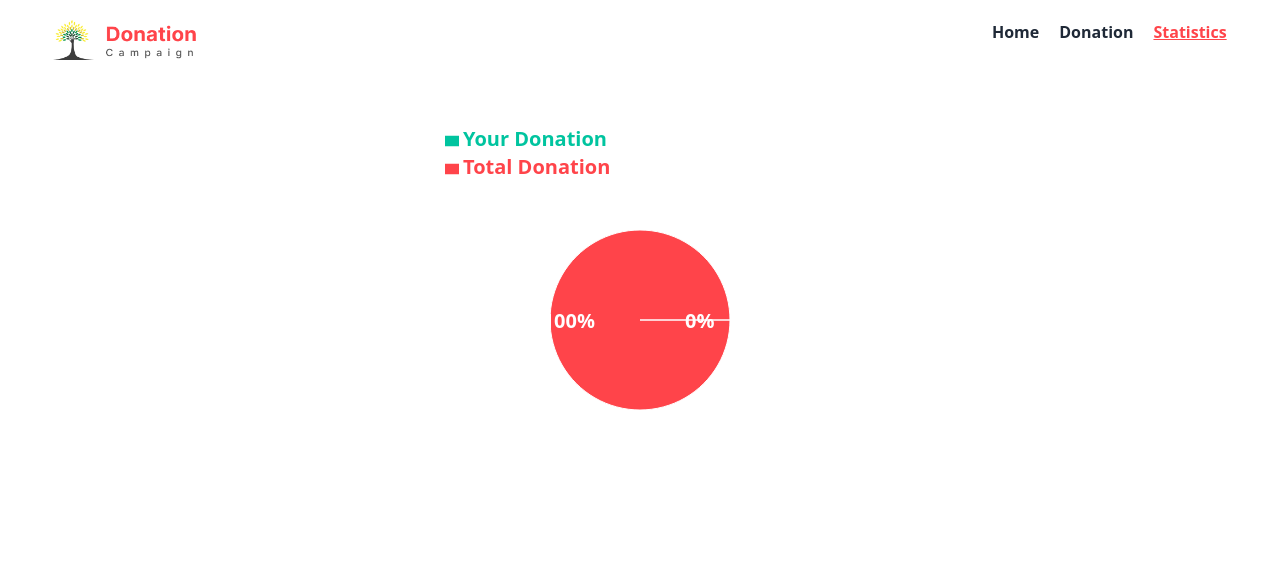
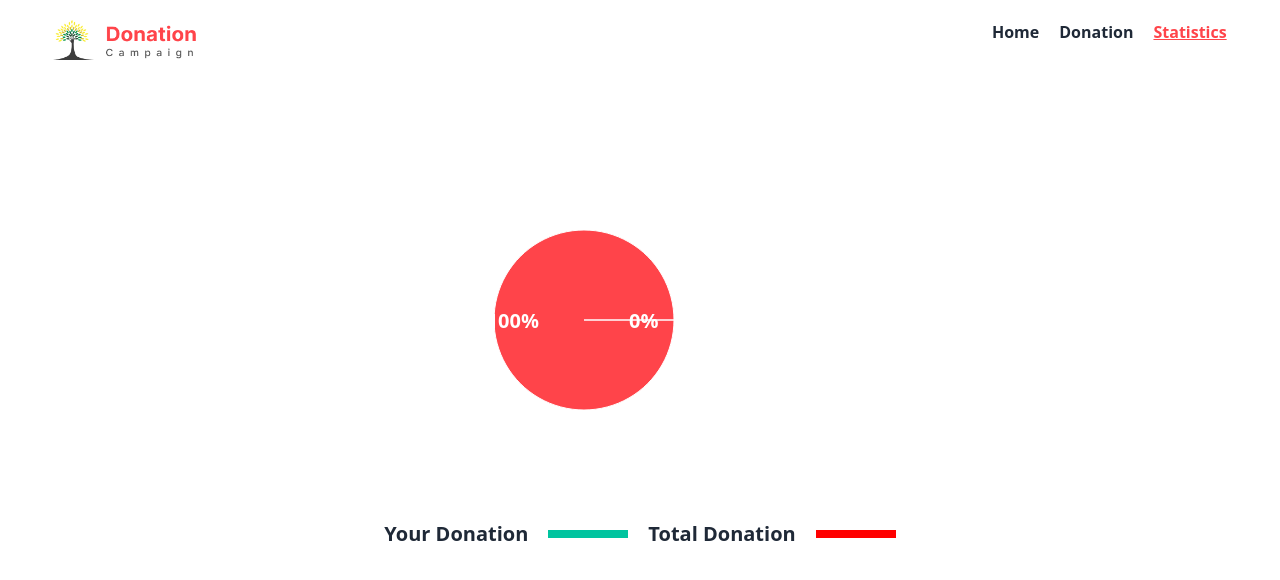
Before and after one commit to beenyamin/Assignment-8-donation-campaign, a React (Vite) app: page /statistics in a window 1280 px wide. Shown: the top 580 px of the page. Built offline with nearby package versions, Linux system fonts and the light colour scheme.

Commit message:
recheck all and added some style

```diff
--- a/src/pages/Statistics/Statistics.jsx
+++ b/src/pages/Statistics/Statistics.jsx
@@ -1,6 +1,6 @@
 
 import { useLoaderData } from 'react-router-dom';
-import { PieChart, Pie, Legend,  Cell, ResponsiveContainer } from 'recharts';
+import { PieChart, Pie, Legend, Cell, ResponsiveContainer } from 'recharts';
 
 
 
@@ -8,16 +8,17 @@ const Statistics = () => {
 
 
     const donationPage = JSON.parse(localStorage.getItem('donation'))
-    let yourDonation = donationPage?.length + 0;
+    let yourDonation = donationPage?.length || 0;
 
     const totalDonations = useLoaderData();
     const totalDonation = totalDonations?.map(Donation => Donation)
+    const all = totalDonation?.length - yourDonation;
 
 
     const data = [
 
         { name: 'Your Donation', value: yourDonation },
-        { name: 'Total Donation', value: totalDonation.length },
+        { name: 'Total Donation', value: all },
     ];
 
 
@@ -46,8 +47,8 @@ const Statistics = () => {
                     <div className="col-md-8">
                         <ResponsiveContainer width={400} height={400} className="text-center">
 
-                            <PieChart width={600} height={600}>
-                                <Legend layout="" verticalAlign="" align="" />
+                            <PieChart width={200} height={600}>
+
                                 <Pie
                                     data={data}
                                     cx="50%"
@@ -65,6 +66,14 @@ const Statistics = () => {
                             </PieChart>
                         </ResponsiveContainer>
                     </div>
+                    <div className=" flex gap-5 justify-center items-center">
+                        <div>
+                            <div className=' lg:flex justify-center items-center gap-0 lg:gap-5'>Your Donation<div className='bg-[#00C49F] h-2 w-20 '></div></div>
+                        </div>
+                        <div>
+                            <div className='lg:flex justify-center items-center gap-0 lg:gap-5'>Total Donation<div className='bg-[red] h-2 w-20 '></div></div>
+                        </div>
+                    </div>
                 </div>
             </div>
         </>
```
